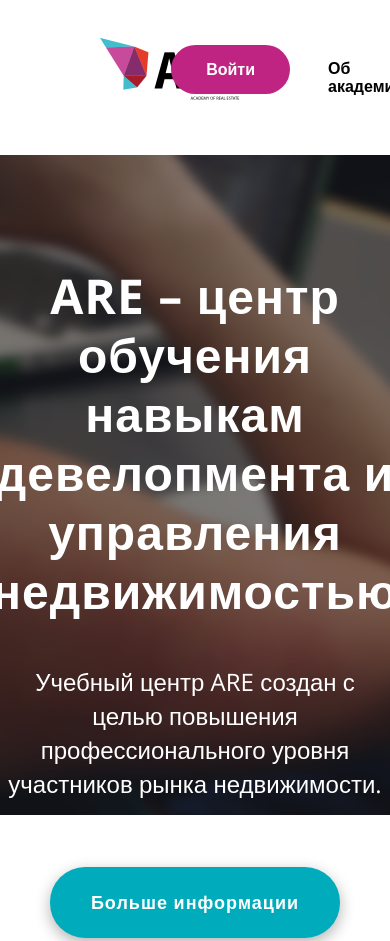
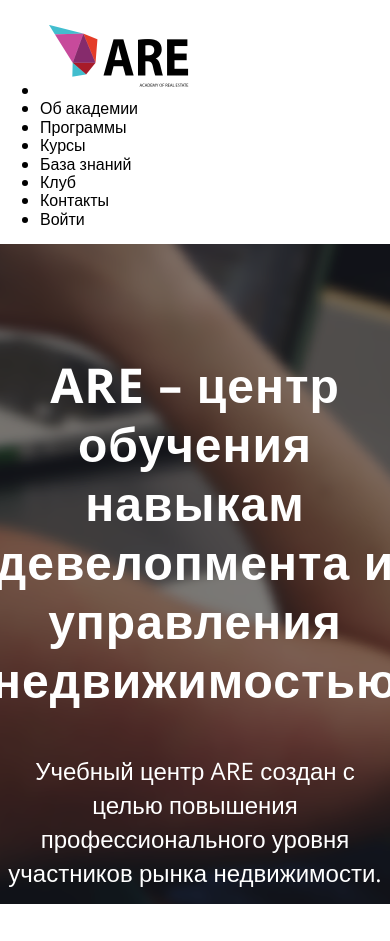
Before and after one commit to m1ndgap/are5_2.0, a plain HTML site: page index.html in a window 390 px wide. Shown: the top 941 px of the page. Drawn offline with nearby package versions, Linux system fonts and the light colour scheme.

Commit message:
first responsive steps

```diff
--- a/index.html
+++ b/index.html
@@ -2,6 +2,8 @@
 <html>
   <head>
     <title>ARE5</title>
+    <meta charset="utf-8">
+    <meta name="viewport" content="width=device-width, initial-scale=1, shrink-to-fit=no">
     <link rel="icon" href="./assets/images/favicon/favicon.ico" type="image/x-icon" />
     <link href="https://fonts.googleapis.com/css?family=Open+Sans:300,300i,400,400i,600,600i,700,700i,800,800i&amp;subset=cyrillic,cyrillic-ext,latin-ext" rel="stylesheet">
     <link rel="stylesheet" href="./styles/normalize.css">
@@ -9,16 +11,16 @@
     <link rel="stylesheet" href="./styles/index.css">
   </head>
   <nav>
-    <img class="logo" src="./assets/images/logo.png" alt="logo">
     <ul>
+      <li><a href="#"><img class="logo" src="./assets/images/logo.png" alt="logo"></a></li>
       <li><a href="#">Об академии</a></li>
       <li><a href="#">Программы</a></li>
       <li><a href="#">Курсы</a></li>
       <li><a href="#">База знаний</a></li>
       <li><a href="#">Клуб</a></li>
       <li><a href="#">Контакты</a></li>
+      <li><a class="nav-login" href="#">Войти</a></li>
     </ul>
-    <p><a href="#">Войти</a></p>
   </nav>
   <main>
     <div class="index_1_intro">
--- a/styles/base.sass
+++ b/styles/base.sass
@@ -1,4 +1,11 @@
 @import variables.sass
+
+html
+  box-sizing: border-box
+
+*, *:before, *:after
+  box-sizing: inherit
+
 
 .button
   margin: auto
@@ -61,32 +68,32 @@ a
   &:hover
     text-decoration: underline
 
-nav
-  //border: 1px solid lightgrey //test
-  border-top: none
-  position: relative
-  font-weight: bold
-  font-size: 16px
-  background-color: $white
-  ul
-    padding: 0
-    margin: 0px 328px 0px 328px
-    list-style: none
-    display: flex
-    justify-content: space-between
-    li
-      margin: 59px 0 59px 0
-  img
-    position: absolute
-    top: 19%
-    left: 91px
-  p
-    padding: 15px 35px
-    position: absolute
-    top: 19%
-    right: 100px
-    background: #c02482
-    border-radius: 25px
-    a
+@media (min-width: 992px)
+  nav
+    //border: 1px solid lightgrey //test
+    height: 140px
+    padding-top: 25px
+    line-height: 87px
+    padding-bottom: 15px
+    border-top: none
+    position: relative
+    font-weight: bold
+    font-size: 16px
+    background-color: $white
+    ul
+      max-width: 1090px
+      padding: 0
+      margin: 0 auto
+      list-style: none
+      display: flex
+      justify-content: space-between
+    img
+
+    .nav-login
+      padding: 15px 35px
+      top: 19%
+      right: 100px
+      background: #c02482
+      border-radius: 25px
       color: $white
       margin: auto
```
Also changed, not shown: documentation.txt (+2 -14 lines), pixelperfect/1.png (added), styles/base.css, styles/base.min.css.
